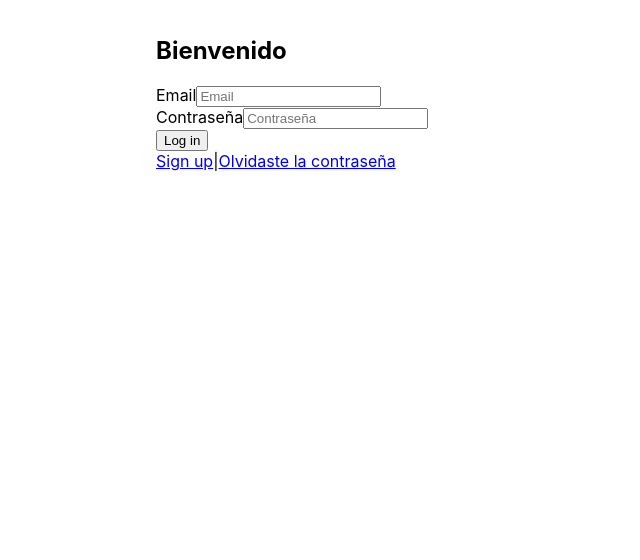
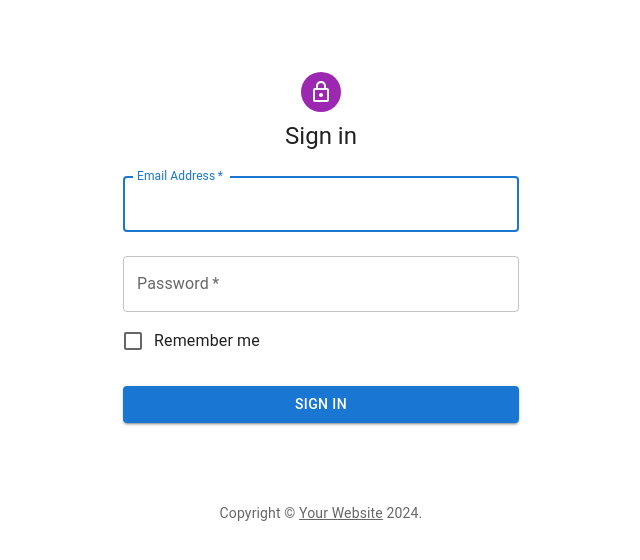
Before and after one commit to IEC97/TPOCDatos, a React (Create React App) app: page /signup in a window 1280 px wide. Shown: the top 560 px of the page, without its empty margins (319-959 px from the left). Built offline with nearby package versions, Linux system fonts and the light colour scheme.

Commit message:
Eliminando archivo

```diff
--- a/src/App1.js
+++ b/src/App1.js
@@ -1,33 +1,113 @@
-import React from 'react';
-import './App1.css';
-import { Button, Form, FormGroup, Label, Input }
-from 'reactstrap';
+import * as React from 'react';
+import Avatar from '@mui/material/Avatar';
+import Button from '@mui/material/Button';
+import CssBaseline from '@mui/material/CssBaseline';
+import TextField from '@mui/material/TextField';
+import FormControlLabel from '@mui/material/FormControlLabel';
+import Checkbox from '@mui/material/Checkbox';
+import Link from '@mui/material/Link';
+// import Grid from '@mui/material/Grid';
+import Box from '@mui/material/Box';
+import LockOutlinedIcon from '@mui/icons-material/LockOutlined';
+import Typography from '@mui/material/Typography';
+import Container from '@mui/material/Container';
+import { createTheme, ThemeProvider } from '@mui/material/styles';
 
 
-function App1() {
+function Copyright(props) {
   return (
-    <Form className="login-form">
-      <h1>
-        <span className="font-weight-bold"></span>
-      </h1>
-      <h2 className="text-center">Bienvenido</h2>
-      <FormGroup>
-        <Label>Email</Label>
-        <Input type="email" placeholder="Email"/>
-      </FormGroup>
-
-      <FormGroup>
-        <Label>Contraseña</Label>
-        <Input type="password" placeholder="Contraseña"/>
-      </FormGroup>
-      <Button className="btn-lg btn-dark btn-block">Log in</Button>
-      <div className="text-center">
-        <a href="/sign-up">Sign up</a>
-        <span className="p-2">|</span>
-        <a href="/forgot-password">Olvidaste la contraseña</a>
-      </div>
-    </Form>
+    <Typography variant="body2" color="text.secondary" align="center" {...props}>
+      {'Copyright © '}
+      <Link color="inherit" href="https://mui.com/">
+        Your Website
+      </Link>{' '}
+      {new Date().getFullYear()}
+      {'.'}
+    </Typography>
   );
 }
 
-export default App1;
+// TODO remove, this demo shouldn't need to reset the theme.
+
+const defaultTheme = createTheme();
+
+export default function SignIn() {
+  const handleSubmit = (event) => {
+    event.preventDefault();
+    const data = new FormData(event.currentTarget);
+    console.log({
+      email: data.get('email'),
+      password: data.get('password'),
+    });
+  };
+
+  return (
+    <ThemeProvider theme={defaultTheme}>
+      <Container component="main" maxWidth="xs">
+        <CssBaseline />
+        <Box
+          sx={{
+            marginTop: 8,
+            display: 'flex',
+            flexDirection: 'column',
+            alignItems: 'center',
+          }}
+        >
+          <Avatar sx={{ m: 1, bgcolor: 'secondary.main' }}>
+            <LockOutlinedIcon />
+          </Avatar>
+          <Typography component="h1" variant="h5">
+            Sign in
+          </Typography>
+          <Box component="form" onSubmit={handleSubmit} noValidate sx={{ mt: 1 }}>
+            <TextField
+              margin="normal"
+              required
+              fullWidth
+              id="email"
+              label="Email Address"
+              name="email"
+              autoComplete="email"
+              autoFocus
+            />
+            <TextField
+              margin="normal"
+              required
+              fullWidth
+              name="password"
+              label="Password"
+              type="password"
+              id="password"
+              autoComplete="current-password"
+            />
+            <FormControlLabel
+              control={<Checkbox value="remember" color="primary" />}
+              label="Remember me"
+            />
+            <Button
+              type="submit"
+              fullWidth
+              variant="contained"
+              sx={{ mt: 3, mb: 2 }}
+            >
+              Sign In
+            </Button>
+            {/* <Grid container>
+              <Grid item xs>
+                <Link href="#" variant="body2">
+                  Forgot password?
+                </Link>
+              </Grid>
+              <Grid item>
+                <Link href="#" variant="body2">
+                  {"Don't have an account? Sign Up"}
+                </Link>
+              </Grid>
+            </Grid> */}
+          </Box>
+        </Box>
+        <Copyright sx={{ mt: 8, mb: 4 }} />
+      </Container>
+    </ThemeProvider>
+  );
+}
--- a/src/views/HomePrincipal.js
+++ b/src/views/HomePrincipal.js
@@ -4,7 +4,7 @@
 import Home from "../App";
 import Login from "../SignIn";
 //import LoginStaff from '../SignInStaff';
-import SignUp from "../SignUp";
+// import SignUp from "../SignUp";
 //import VistaAdmin from './VistaAdmin';
 //import VistaJugador from './VistaJugador';
 
@@ -16,7 +16,7 @@
 			<Router>
 				<Route path="/login/" component={Login} />
 				<Route path="/home/" component={Home} />
-				<Route path="/signup/" component={SignUp}/>
+				{/* <Route path="/signup/" component={SignUp}/> */}
 				{/* <Route path="/loginStaff/" component={LoginStaff}/>
 				<Route path="/VistaAdmin/" component={VistaAdmin} />
 				<Route path="/VistaJugador/" component={VistaJugador} />						 */}
```
Also changed, not shown: src/SignUp.js (deleted, +0 -59 lines).
